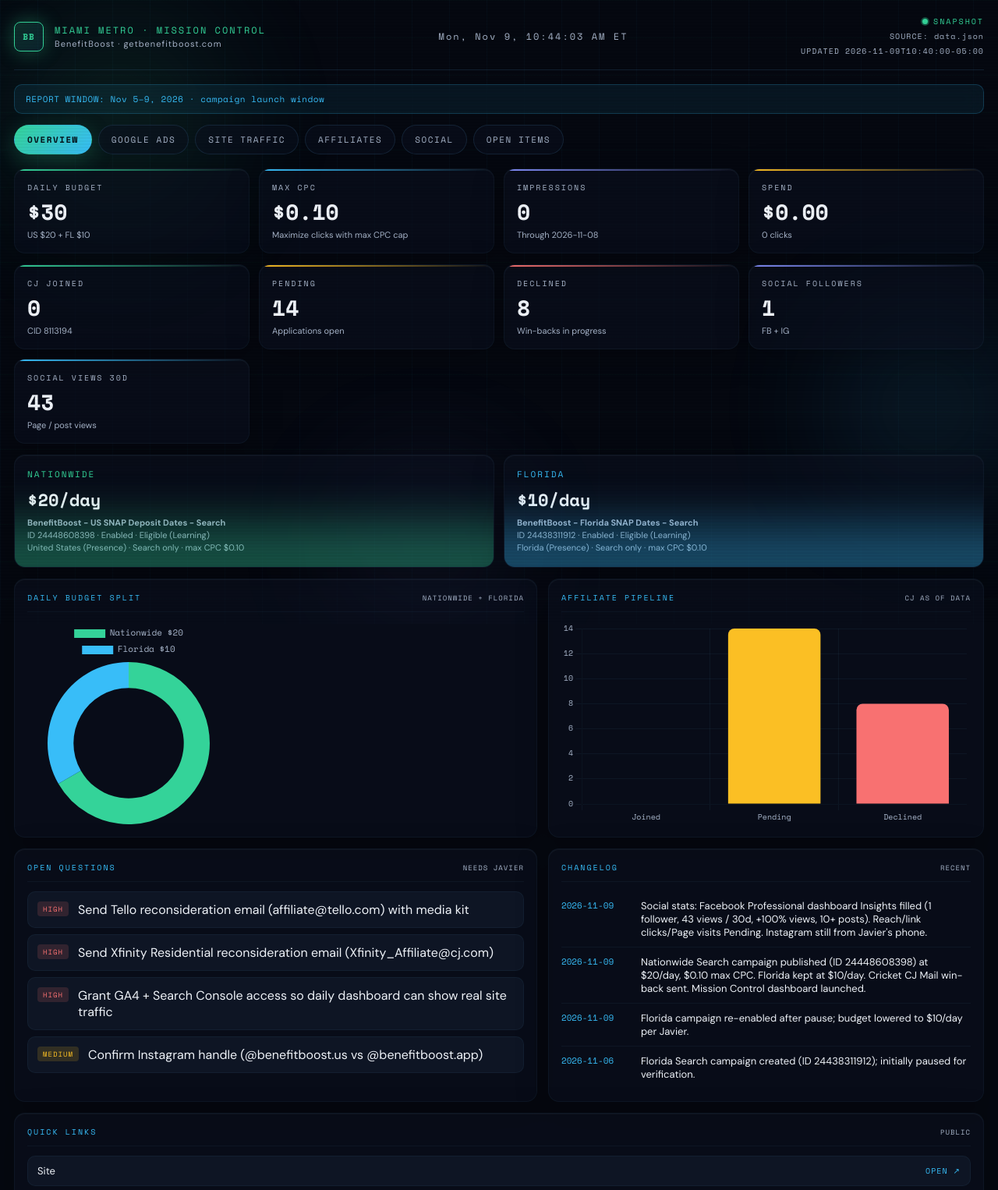
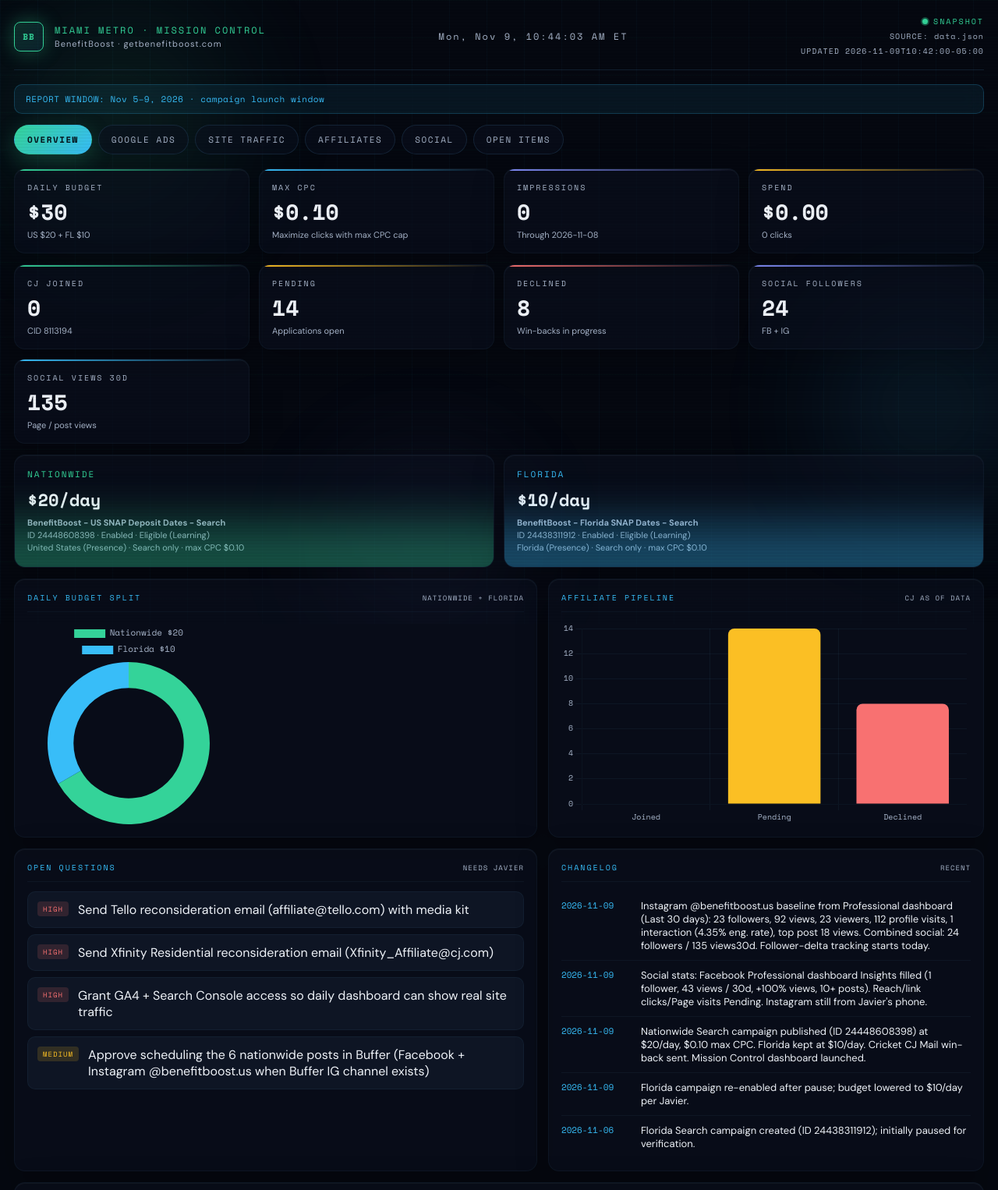
Before and after one commit to xavidalmau9/benefitboost-mission-control, a plain HTML site: page index.html in a window 1280 px wide. Shown: the top 1526 px of the page at 78% size. Drawn offline with nearby package versions, Linux system fonts and the light colour scheme.

Commit message:
Fill Instagram @benefitboost.us baseline on Mission Control
Replace Pending Instagram placeholders with Professional dashboard
Last-30-days stats (23 followers, 92 views, 23 viewers, 112 profile
visits). Add socialDaily IG row, IG top posts, combined FB+IG totals,
changelog, and LIVE Instagram card rendering.

```diff
--- a/data.json
+++ b/data.json
@@ -1,18 +1,18 @@
 {
   "meta": {
-    "title": "Miami Metro \u00b7 BenefitBoost Mission Control",
+    "title": "Miami Metro · BenefitBoost Mission Control",
     "brand": "Miami Metro LLC",
     "product": "BenefitBoost",
     "siteUrl": "https://getbenefitboost.com",
     "timezone": "America/New_York",
-    "updatedAt": "2026-11-09T10:40:00-05:00",
+    "updatedAt": "2026-11-09T10:42:00-05:00",
     "dataWindow": {
       "from": "2026-11-05",
       "to": "2026-11-09",
-      "label": "Nov 5\u20139, 2026 \u00b7 campaign launch window",
+      "label": "Nov 5–9, 2026 · campaign launch window",
       "granularity": "daily"
     },
-    "notes": "Public dashboard. No secrets, customer IDs, vault IDs, or private emails. GA4/Search Console metrics stay 'Not connected yet' until API access is granted. Daily routine appends adsMetrics.dailyRows. Daily job also refreshes social.stats (Buffer Facebook) and appends socialDaily[]; Instagram stays Pending from Javier's phone; GA4 social referrals stay Not connected yet until API access."
+    "notes": "Public dashboard. No secrets, customer IDs, vault IDs, or private emails. GA4/Search Console metrics stay 'Not connected yet' until API access is granted. Daily routine appends adsMetrics.dailyRows. Daily job refreshes social.stats (Facebook Professional dashboard + Buffer; Instagram Professional dashboard @benefitboost.us) and appends socialDaily[]. GA4 social referrals stay Not connected yet until API access."
   },
   "budgets": {
     "dailyTotalUsd": 30,
@@ -143,7 +143,7 @@
         "impressions": null,
         "clicks": null,
         "costUsd": null,
-        "status": "Enabled \u00b7 Eligible (Learning) \u00b7 day in progress"
+        "status": "Enabled · Eligible (Learning) · day in progress"
       },
       {
         "date": "2026-11-09",
@@ -151,7 +151,7 @@
         "impressions": null,
         "clicks": null,
         "costUsd": null,
-        "status": "Enabled \u00b7 Eligible (Learning) \u00b7 keywords pending review"
+        "status": "Enabled · Eligible (Learning) · keywords pending review"
       }
     ]
   },
@@ -208,12 +208,12 @@
       },
       {
         "partner": "Tello",
-        "status": "Draft ready \u2014 Javier to send to affiliate@tello.com",
+        "status": "Draft ready — Javier to send to affiliate@tello.com",
         "date": "2026-11-09"
       },
       {
         "partner": "Xfinity Residential",
-        "status": "Draft ready \u2014 Javier to send to Xfinity_Affiliate@cj.com",
+        "status": "Draft ready — Javier to send to Xfinity_Affiliate@cj.com",
         "date": "2026-11-09"
       }
     ],
@@ -223,11 +223,11 @@
   "social": {
     "facebookPage": "https://www.facebook.com/profile.php?id=61596397852467",
     "facebookPageAlt": "https://facebook.com/1405508039317703",
-    "instagramHandle": "@benefitboost.us (confirm vs @benefitboost.app)",
+    "instagramHandle": "@benefitboost.us",
     "contentMixRule": "About 75% nationwide; state spotlights rotate (CA, TX, FL, NY, etc.)",
     "nationwidePostsPrepared": 6,
     "nationwidePostsScheduled": 4,
-    "note": "Facebook Page views/followers from Professional dashboard Insights (Oct 10\u2013Nov 8, asOf Nov 9). Posts published + scheduled from Buffer (BenefitBoost Page only). Reach, link clicks, Page visits, follower deltas not shown \u2192 Pending. Instagram stats come from Javier's phone \u2014 never log into IG from the box. GA4 social referrals stay Not connected yet. Content mix: ~75% nationwide.",
+    "note": "Facebook Page views/followers from Professional dashboard Insights (Oct 10–Nov 8, asOf Nov 9). Posts published + scheduled from Buffer (BenefitBoost Page only). Reach, link clicks, Page visits, follower deltas not shown → Pending. Instagram @benefitboost.us filled Nov 9 from Instagram Professional dashboard (Last 30 days) in the BenefitBoost Chrome profile. GA4 social referrals stay Not connected yet. Content mix: ~75% nationwide.",
     "stats": {
       "facebook": {
         "followers": 1,
@@ -252,8 +252,8 @@
           "url": null
         },
         "asOf": "2026-11-09",
-        "source": "facebook.com/professional_dashboard/profile_insights/views/ (range Oct 10\u2013Nov 8, 2026) + Buffer list_posts for postsPublished30d/scheduledAhead",
-        "status": "partial \u2014 reach, link clicks, Page visits, follower deltas Pending (not shown in Insights)",
+        "source": "facebook.com/professional_dashboard/profile_insights/views/ (range Oct 10–Nov 8, 2026) + Buffer list_posts for postsPublished30d/scheduledAhead",
+        "status": "partial — reach, link clicks, Page visits, follower deltas Pending (not shown in Insights)",
         "viewsChange30dPct": 100,
         "views3s30d": 9,
         "views1m30d": 0,
@@ -263,25 +263,44 @@
         "postsPublished30dNote": "10+ on Facebook Professional dashboard; Buffer sent-count for BenefitBoost Page = 10"
       },
       "instagram": {
-        "followers": null,
-        "followersChange7d": null,
-        "followersChange30d": null,
+        "handle": "@benefitboost.us",
+        "displayName": "BenefitBoost | SNAP Help",
+        "profileUrl": "https://www.instagram.com/benefitboost.us/",
+        "followers": 23,
+        "following": 308,
+        "posts": 12,
+        "followersChange7d": "Not shown — tracking starts today",
+        "followersChange30d": "Not shown — tracking starts today",
+        "followersBaseline": 23,
         "reach30d": null,
-        "views30d": null,
-        "interactions30d": null,
-        "reactions30d": null,
-        "comments30d": null,
-        "shares30d": null,
-        "engagementRate30d": null,
-        "linkClicks30d": null,
-        "postsPublished30d": null,
-        "profileVisits30d": null,
-        "avgImpressionsPerPost30d": null,
+        "viewers30d": 23,
+        "views30d": 92,
+        "viewsFromFollowersPct": 54.3,
+        "viewsFromNonFollowersPct": 45.7,
+        "viewsFromPostsPct": 80.4,
+        "viewsFromReelsPct": 19.5,
+        "accountsEngaged30d": 1,
+        "interactions30d": 1,
+        "reactions30d": 0,
+        "comments30d": 0,
+        "shares30d": 0,
+        "engagementRate30d": 4.35,
+        "linkClicks30d": "Not shown on desktop",
+        "linkTapsTopPosts": 0,
+        "postsPublished30d": 12,
+        "profileVisits30d": 112,
+        "avgImpressionsPerPost30d": 7.7,
         "scheduledAhead": null,
-        "topPost30d": null,
-        "asOf": null,
-        "source": "Pending \u2014 from Javier's phone (do not log into Instagram from the box)",
-        "status": "Pending \u2014 from Javier's phone"
+        "topPost30d": {
+          "title": "Know your SNAP deposit date",
+          "date": "2026-11-03",
+          "views": 18,
+          "likes": 0,
+          "url": "https://www.instagram.com/benefitboost.us/p/DfTAKT3s_eS/"
+        },
+        "asOf": "2026-11-09",
+        "source": "Instagram Professional dashboard Insights · Last 30 days · @benefitboost.us (BenefitBoost Chrome profile, Nov 9 2026)",
+        "status": "live — followers/views/viewers/profile visits filled; follower deltas baseline set today; account-level link taps not shown on desktop"
       },
       "pinterest": {
         "followers": null,
@@ -302,7 +321,7 @@
         "topPost30d": null,
         "asOf": null,
         "source": "Future slot",
-        "status": "Pending \u2014 channel not connected"
+        "status": "Pending — channel not connected"
       },
       "reddit": {
         "followers": null,
@@ -323,7 +342,7 @@
         "topPost30d": null,
         "asOf": null,
         "source": "Future slot",
-        "status": "Pending \u2014 channel not connected"
+        "status": "Pending — channel not connected"
       },
       "x": {
         "followers": null,
@@ -344,7 +363,7 @@
         "topPost30d": null,
         "asOf": null,
         "source": "Future slot",
-        "status": "Pending \u2014 channel not connected"
+        "status": "Pending — channel not connected"
       }
     },
     "siteReferrals": {
@@ -404,9 +423,41 @@
         "followers": 1,
         "views": 43,
         "note": "FB Professional dashboard snapshot: followers=1, views30d=43"
+      },
+      {
+        "date": "2026-11-09",
+        "channel": "instagram",
+        "followers": 23,
+        "views": 92,
+        "views30d": 92,
+        "note": "IG Professional dashboard snapshot: followers=23, views30d=92 (baseline)"
       }
     ],
     "topPosts": [
+      {
+        "channel": "instagram",
+        "title": "Know your SNAP deposit date",
+        "date": "2026-11-03",
+        "views": 18,
+        "likes": 0,
+        "url": "https://www.instagram.com/benefitboost.us/p/DfTAKT3s_eS/"
+      },
+      {
+        "channel": "instagram",
+        "title": "Stretch your EBT",
+        "date": "2026-11-03",
+        "views": 17,
+        "likes": 0,
+        "url": "https://www.instagram.com/benefitboost.us/p/DfTAF3Ysg01/"
+      },
+      {
+        "channel": "instagram",
+        "title": "Save on everyday costs",
+        "date": "2026-11-03",
+        "views": 14,
+        "likes": 0,
+        "url": "https://www.instagram.com/benefitboost.us/p/DfTAAqMsuyW/"
+      },
       {
         "channel": "facebook",
         "title": "Untitled post (no text)",
@@ -416,19 +467,27 @@
       },
       {
         "channel": "facebook",
-        "title": "Florida SNAP households: work requirements and recertification deadlines\u2026",
+        "title": "Florida SNAP households: work requirements and recertification deadlines…",
         "date": "2026-11-06",
         "views": 10,
         "url": null
       },
       {
         "channel": "facebook",
-        "title": "Florida SNAP deposits are spread across days 1\u201328 each month\u2026",
+        "title": "Florida SNAP deposits are spread across days 1–28 each month…",
         "date": "2026-11-07",
         "views": 7,
         "url": null
       }
-    ]
+    ],
+    "instagramUrl": "https://www.instagram.com/benefitboost.us/",
+    "instagramDisplayName": "BenefitBoost | SNAP Help",
+    "combined": {
+      "followers": 24,
+      "views30d": 135,
+      "asOf": "2026-11-09",
+      "note": "FB 1 follower / 43 views30d + IG 23 followers / 92 views30d"
+    }
   },
   "openQuestions": [
     {
@@ -445,19 +504,11 @@
     },
     {
       "priority": "medium",
-      "item": "Confirm Instagram handle (@benefitboost.us vs @benefitboost.app)"
+      "item": "Approve scheduling the 6 nationwide posts in Buffer (Facebook + Instagram @benefitboost.us when Buffer IG channel exists)"
     },
     {
       "priority": "medium",
-      "item": "Approve scheduling the 6 nationwide posts in Buffer (Facebook) + IG from phone"
-    },
-    {
-      "priority": "medium",
-      "item": "Provide Facebook Page followers + 30-day reach / profile visits (Insights) so Mission Control can fill remaining FB fields"
-    },
-    {
-      "priority": "medium",
-      "item": "Send Instagram followers, 30-day views/reach, and profile visits from phone Insights (@benefitboost.us)"
+      "item": "Fill remaining Facebook Insights gaps (reach, link clicks, Page visits, follower deltas) when dashboard shows them"
     }
   ],
   "links": [
@@ -484,9 +535,17 @@
     {
       "label": "Facebook Page",
       "url": "https://www.facebook.com/profile.php?id=61596397852467"
+    },
+    {
+      "label": "Instagram @benefitboost.us",
+      "url": "https://www.instagram.com/benefitboost.us/"
     }
   ],
   "changelog": [
+    {
+      "date": "2026-11-09",
+      "summary": "Instagram @benefitboost.us baseline from Professional dashboard (Last 30 days): 23 followers, 92 views, 23 viewers, 112 profile visits, 1 interaction (4.35% eng. rate), top post 18 views. Combined social: 24 followers / 135 views30d. Follower-delta tracking starts today."
+    },
     {
       "date": "2026-11-09",
       "summary": "Social stats: Facebook Professional dashboard Insights filled (1 follower, 43 views / 30d, +100% views, 10+ posts). Reach/link clicks/Page visits Pending. Instagram still from Javier's phone."
--- a/index.html
+++ b/index.html
@@ -480,10 +480,17 @@ function pendingOr(v, pendingLabel='Pending'){
   return v;
 }
 function fmtDelta(v){
-  if(v == null || Number.isNaN(v)) return 'Pending';
+  if(v == null || v === '') return null;
+  if(typeof v === 'string') return v; // e.g. "Not shown — tracking starts today"
   const n = Number(v);
+  if(Number.isNaN(n)) return String(v);
   const sign = n > 0 ? '+' : '';
   return sign + n.toLocaleString('en-US');
+}
+function fmtMetric(v){
+  if(v == null || v === '') return pendingOr(null);
+  if(typeof v === 'string') return `<span style="font-size:11px;line-height:1.3;font-weight:500">${v}</span>`;
+  return fmtNum(v);
 }
 function channelCard(key, st){
   if(!st) return '';
@@ -494,21 +501,28 @@ function channelCard(key, st){
     : (st.followers != null || st.views30d != null ? '<span class="pill good">LIVE DATA</span>' : '<span class="pill warn">PARTIAL</span>');
   const eng = st.engagementRate30d == null ? pendingOr(null) : fmtPct(st.engagementRate30d);
   const top = st.topPost30d
-    ? `${st.topPost30d.title || 'Untitled'} · ${st.topPost30d.date || '—'} · ${fmtNum(st.topPost30d.views)} views`
+    ? (st.topPost30d.url
+        ? `<a href="${st.topPost30d.url}" target="_blank" rel="noopener" style="color:var(--text)">${st.topPost30d.title || 'Untitled'}</a> · ${st.topPost30d.date || '—'} · ${fmtNum(st.topPost30d.views)} views`
+        : `${st.topPost30d.title || 'Untitled'} · ${st.topPost30d.date || '—'} · ${fmtNum(st.topPost30d.views)} views`)
     : pendingOr(null);
+  const reachLabel = (st.reach30d == null && st.viewers30d != null) ? 'Viewers 30d' : 'Reach 30d';
+  const reachVal = st.reach30d != null ? fmtNum(st.reach30d)
+    : (st.viewers30d != null ? fmtNum(st.viewers30d) : pendingOr(null));
+  const d7 = fmtDelta(st.followersChange7d);
+  const d30 = fmtDelta(st.followersChange30d);
   return `<div class="channel-card">
-    <div class="ch-head"><div class="ch-name">${key}</div>${pill}</div>
+    <div class="ch-head"><div class="ch-name">${key}${st.handle ? ' · ' + st.handle : ''}</div>${pill}</div>
     <div class="ch-grid">
       <div class="ch-metric"><div class="m-lbl">Followers</div><div class="m-val">${st.followers == null ? pendingOr(null) : fmtNum(st.followers)}</div></div>
-      <div class="ch-metric"><div class="m-lbl">Δ 7d</div><div class="m-val" style="font-size:13px">${pendingOr(st.followersChange7d == null ? null : fmtDelta(st.followersChange7d))}</div></div>
-      <div class="ch-metric"><div class="m-lbl">Δ 30d</div><div class="m-val" style="font-size:13px">${pendingOr(st.followersChange30d == null ? null : fmtDelta(st.followersChange30d))}</div></div>
+      <div class="ch-metric"><div class="m-lbl">Δ 7d</div><div class="m-val" style="font-size:11px;line-height:1.3">${d7 == null ? pendingOr(null) : d7}</div></div>
+      <div class="ch-metric"><div class="m-lbl">Δ 30d</div><div class="m-val" style="font-size:11px;line-height:1.3">${d30 == null ? pendingOr(null) : d30}</div></div>
       <div class="ch-metric"><div class="m-lbl">Views 30d</div><div class="m-val">${st.views30d == null ? pendingOr(null) : fmtNum(st.views30d)}</div></div>
-      <div class="ch-metric"><div class="m-lbl">Reach 30d</div><div class="m-val">${pendingOr(st.reach30d == null ? null : fmtNum(st.reach30d))}</div></div>
+      <div class="ch-metric"><div class="m-lbl">${reachLabel}</div><div class="m-val">${reachVal}</div></div>
       <div class="ch-metric"><div class="m-lbl">Engagement</div><div class="m-val" style="font-size:13px">${st.interactions30d == null ? pendingOr(null) : fmtNum(st.interactions30d)}</div></div>
       <div class="ch-metric"><div class="m-lbl">Eng. rate</div><div class="m-val" style="font-size:13px">${eng}</div></div>
-      <div class="ch-metric"><div class="m-lbl">Link clicks</div><div class="m-val">${pendingOr(st.linkClicks30d == null ? null : fmtNum(st.linkClicks30d))}</div></div>
+      <div class="ch-metric"><div class="m-lbl">Link clicks</div><div class="m-val">${fmtMetric(st.linkClicks30d)}</div></div>
       <div class="ch-metric"><div class="m-lbl">Posts 30d</div><div class="m-val">${st.postsPublished30d == null ? pendingOr(null) : fmtNum(st.postsPublished30d)}</div></div>
-      <div class="ch-metric"><div class="m-lbl">Profile visits</div><div class="m-val">${pendingOr(st.profileVisits30d == null ? null : fmtNum(st.profileVisits30d))}</div></div>
+      <div class="ch-metric"><div class="m-lbl">Profile visits</div><div class="m-val">${st.profileVisits30d == null ? pendingOr(null) : fmtNum(st.profileVisits30d)}</div></div>
       <div class="ch-metric"><div class="m-lbl">Top post</div><div class="m-val" style="font-size:11px;line-height:1.35;font-weight:500">${top}</div></div>
       <div class="ch-metric"><div class="m-lbl">As of</div><div class="m-val" style="font-size:12px">${st.asOf || '—'}</div></div>
     </div>
@@ -578,10 +592,12 @@ function renderSocial(){
   const hasFollowers = fb.followers != null || ig.followers != null;
   const hasViews = fb.views30d != null || ig.views30d != null;
 
+  const posts30 = [fb.postsPublished30d, ig.postsPublished30d].filter(v => v != null).reduce((a,b)=>a+b, 0);
+  const hasPosts = fb.postsPublished30d != null || ig.postsPublished30d != null;
   $('socialKpis').innerHTML = [
     kpiCard('Total followers', hasFollowers ? fmtNum(totalFollowers) : 'Pending', 'FB + IG (known channels)', 'green'),
-    kpiCard('Views 30d', hasViews ? fmtNum(totalViews) : 'Pending', fb.viewsChange30dPct != null ? `FB ${fb.viewsChange30dPct}% vs prior` : 'Page + post views', 'accent'),
-    kpiCard('Posts 30d', fb.postsPublished30d == null ? 'Pending' : fmtNum(fb.postsPublished30d), 'Facebook Page (Buffer)', 'purple'),
+    kpiCard('Views 30d', hasViews ? fmtNum(totalViews) : 'Pending', `FB ${fmtNum(fb.views30d)} + IG ${fmtNum(ig.views30d)}`, 'accent'),
+    kpiCard('Posts 30d', hasPosts ? fmtNum(posts30) : 'Pending', `FB ${fmtNum(fb.postsPublished30d)} + IG ${fmtNum(ig.postsPublished30d)}`, 'purple'),
     kpiCard('Scheduled ahead', fmtNum(s.nationwidePostsScheduled), 'Buffer queue', 'amber')
   ].join('');
 
@@ -610,9 +626,20 @@ function renderSocial(){
     </div>
     <p style="margin-top:12px;color:var(--muted);font-size:12px;line-height:1.45">${refStatus}. ${ref.note || ''}</p>`;
 
+  const igLive = (stats.instagram && (stats.instagram.followers != null || stats.instagram.views30d != null));
+  const igUrl = s.instagramUrl || (igLive ? 'https://www.instagram.com/benefitboost.us/' : null);
+  const igLabel = s.instagramHandle || '@benefitboost.us';
+  const igSub = igUrl
+    ? `<a href="${igUrl}" target="_blank" rel="noopener" style="color:var(--accent)">${igLabel}</a>${s.instagramDisplayName ? ' · ' + s.instagramDisplayName : ''}`
+    : igLabel;
+  const combined = s.combined || {};
+  const combinedLine = combined.followers != null
+    ? `<div class="row" style="margin-top:8px"><div><div class="row-title">Combined FB + IG</div><div class="row-sub">${fmtNum(combined.followers)} followers · ${fmtNum(combined.views30d)} views / 30d</div></div><span class="pill accent">TOTAL</span></div>`
+    : '';
   $('socialDetails').innerHTML = `
     <div class="row"><div><div class="row-title">Facebook Page</div><div class="row-sub"><a href="${s.facebookPage}" target="_blank" rel="noopener" style="color:var(--accent)">${s.facebookPage}</a></div></div><span class="pill good">LIVE</span></div>
-    <div class="row" style="margin-top:8px"><div><div class="row-title">Instagram</div><div class="row-sub">${s.instagramHandle}</div></div><span class="pill warn">PENDING · FROM PHONE</span></div>
+    <div class="row" style="margin-top:8px"><div><div class="row-title">Instagram</div><div class="row-sub">${igSub}</div></div><span class="pill ${igLive ? 'good' : 'warn'}">${igLive ? 'LIVE' : 'PENDING'}</span></div>
+    ${combinedLine}
     <div class="row" style="margin-top:8px"><div><div class="row-title">Content mix</div><div class="row-sub">${s.contentMixRule}</div></div><span class="pill accent">POLICY</span></div>
     <p style="margin-top:12px;color:var(--muted);font-size:13px;line-height:1.5">${s.note || ''}</p>`;
 
```
Also changed, not shown: 1 other file.
